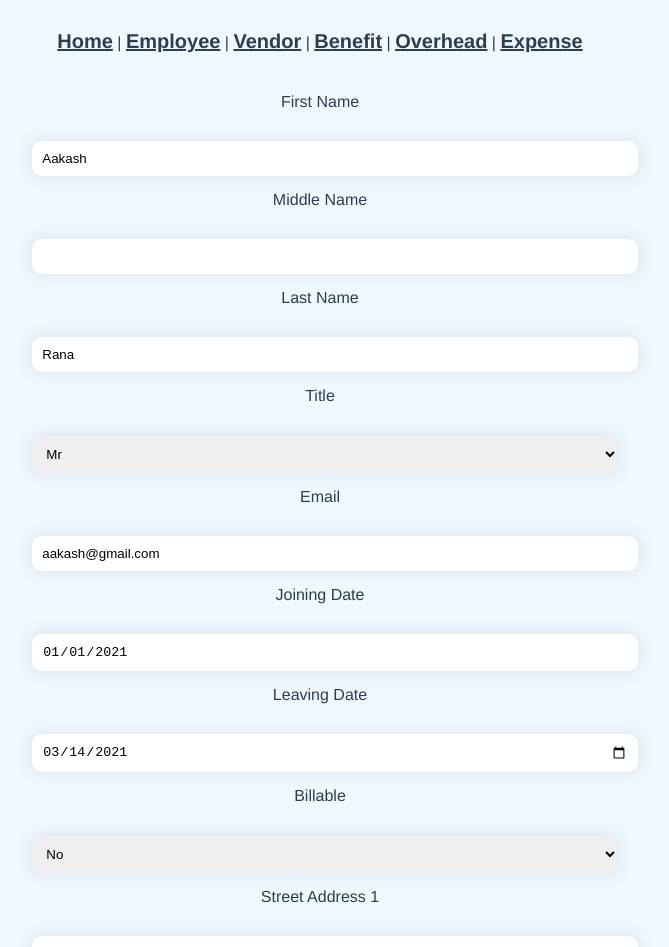
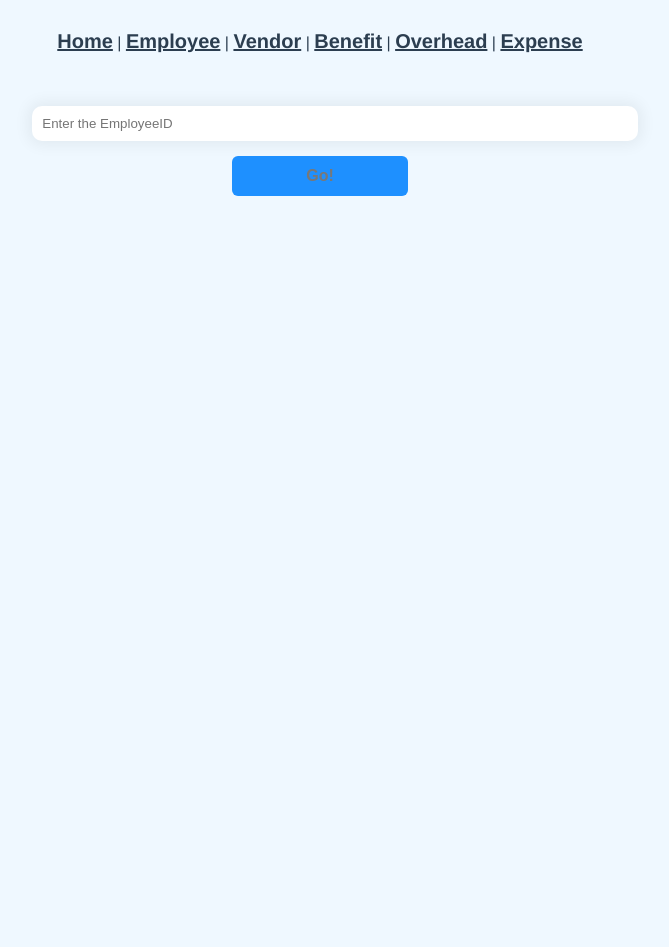
Before and after one commit to A2Rana/vueCode, a Vue app in the folder Vue/fbc/: page /updateEmployee in a window 1280 px wide. Shown: the top 947 px of the page, without its empty margins (320-989 px from the left). After the commit the page ends 800 px from the top, so only its background shows below. Built offline with nearby package versions, Linux system fonts and the light colour scheme.

Commit message:
lot of changes

```diff
--- a/Vue/fbc/public/main.css
+++ b/Vue/fbc/public/main.css
@@ -1,3 +1,63 @@
+table {
+    text-align: center;
+    overflow: hidden;
+    width: 100%;
+    margin: 5px;
+    display: table;
+    padding: 2px 2px 2px 2px;
+    color: #1ebb9c;
+}
+td,
+th {
+    padding: 10px;
+}
+
+/* Background-color of the odd rows */
+tr:nth-child(odd) {
+    background-color: #303d58;
+}
+
+/* Background-color of the even rows */
+tr:nth-child(even) {
+    background-color: #243255;
+}
+
+th {
+    background-color: #1f2739;
+}
+
+td:first-child {
+    color: #fb667a;
+}
+
+tr:hover {
+    background-color: #464a52;
+    -webkit-box-shadow: 0 6px 6px -6px #0e1119;
+    -moz-box-shadow: 0 6px 6px -6px #0e1119;
+    box-shadow: 0 6px 6px -6px #0e1119;
+}
+
+td:hover {
+    background-color: #fff842;
+    color: #403e10;
+    font-weight: bold;
+
+    box-shadow: #7f7c21 -1px 1px, #7f7c21 -2px 2px, #7f7c21 -3px 3px, #7f7c21 -4px 4px, #7f7c21 -5px 5px, #7f7c21 -6px 6px;
+    transform: translate3d(6px, -6px, 0);
+
+    transition-delay: 0s;
+    transition-duration: 0.4s;
+    transition-property: all;
+    transition-timing-function: line;
+}
+
+@media (max-width: 800px) {
+    .container td:nth-child(4),
+    .container th:nth-child(4) {
+        display: none;
+    }
+}
+
 input,
 select {
     padding: 10px;
@@ -14,6 +74,7 @@ label {
 }
 input[type='submit'] {
     background: #1ebb9c;
+    margin-bottom: 40px;
 }
 body {
     background: #eff8ff;
@@ -67,7 +128,7 @@ li:hover {
 
 button {
     display: inline-block;
-    padding: 12px 12px 12px 12px;
+    padding: px 12px 12px 12px;
     background: rgb(220, 220, 220);
     font-weight: bold;
     color: rgb(120, 120, 120);
@@ -77,6 +138,12 @@ button {
     cursor: pointer;
     transition: ease 0.3s;
     font-size: medium;
+    width: 30%;
+    height: 40px;
+    background: dodgerblue;
+    border-radius: 6px;
+    transition: all 0.3s cubic-bezier(0.67, 0.17, 0.4, 0.83);
+    margin: 10px;
 }
 button:hover {
     background: #8bc34a;
--- a/Vue/fbc/src/components/updateForm.vue
+++ b/Vue/fbc/src/components/updateForm.vue
@@ -1,78 +1,93 @@
 <template>
     <form id="updateEmployeeForm" method="POST" action="https://fbc.exitest.com/employee/updateEmployee">
-    <label for="First Name" id="First Name">First Name</label><br />
-    <input id="First Name" type="text" required="" value="Aakash" readonly="" style="margin-top: 4px" />
-    <label for="Middle Name" id="Middle Name">Middle Name</label><br />
-    <input id="Middle Name" type="text" value="" readonly="" style="margin-top: 4px" />
-    <label for="Last Name" id="Last Name">Last Name</label><br />
-    <input id="Last Name" type="text" value="Rana" readonly="" style="margin-top: 4px" />
-    <label id="Title">Title</label><br />
-    <select id="Title" required="">
+        <label for="First Name" id="First Name">First Name</label>
+        <input id="First Name" type="text" required="" v-bind:value="data.FirstName" readonly="" style="margin-top: 4px" /><br />
+        <label for="Middle Name" id="Middle Name">Middle Name</label>
+        <input id="Middle Name" type="text" v-bind:value="data.MiddleName" readonly="" style="margin-top: 4px" /><br />
+        <label for="Last Name" id="Last Name">Last Name</label>
+        <input id="Last Name" type="text" v-bind:value="data.LastName" readonly="" style="margin-top: 4px" /><br />
+        <label id="Title">Title</label>
+        <select id="Title" required="" v-bind:value="data.Title">
             <option value="Mr">Mr</option>
             <option value="Ms">Ms</option>
             <option value="Mrs">Mrs</option>
-    </select><br />
-    <label for="Email" id="Email">Email</label><br />
-    <input id="Email" type="email" required="" value="aakash@gmail.com" readonly="" style="margin-top: 4px" />
-    <label for="Joining Date" id="Joining Date">Joining Date</label><br />
-    <input id="Joining Date" type="date" required="" value="2021-01-01" readonly="" style="margin-top: 4px" />
-    <label for="Leaving Date" id="Leaving Date">Leaving Date</label><br />
-    <input id="Leaving Date" type="date" value="2021-03-14" style="margin-top: 4px" />
-    <label id="Billable">Billable</label><br />
-    <select id="Billable" required="">
-        <option value="false">No</option>
-        <option value="0">Yes</option>
-    </select><br /><label for="Street Address 1" id="Street Address 1">Street Address 1</label><br />
-    <input id="Street Address 1" type="text" required="" value="Sec-4" style="margin-top: 4px" />
-    <label for="Street Address 2" id="Street Address 2">Street Address 2</label><br />
-    <input id="Street Address 2" type="text" value="RailwayRoad" style="margin-top: 4px" />
-    <label for="City" id="City">City</label><br />
-    <input id="City" type="text" required="" value="Gurugram" style="margin-top: 4px" />
-    <label for="Postal Code" id="Postal Code">Postal Code</label><br />
-    <input id="Postal Code" type="number" required="" value="122101" style="margin-top: 4px" />
-    <label for="District" id="District">District</label><br />
-    <input id="District" type="text" required="" value="Gurugram" style="margin-top: 4px" />
-    <label for="State" id="State">State</label><br />
-    <input id="State" type="text" required="" value="Haryana" style="margin-top: 4px" />
+        </select>
+        <br /><br />
+        <label for="Email" id="Email">Email</label>
+        <input id="Email" type="email" required="" v-bind:value="data.Email" readonly="" /><br />
+        <label for="Joining Date" id="Joining Date">Joining Date</label>
+        <input id="Joining Date" type="date" required="" v-bind:value="data.JoiningDate.slice(0, 10)" readonly="" style="margin-top: 4px" /><br />
+        <label for="Leaving Date" id="Leaving Date">Leaving Date</label>
+        <input
+            id="Leaving Date"
+            type="date"
+            v-bind:value="data.LeavingDate === null ? null : data.LeavingDate.slice(0, 10)"
+            style="margin-top: 4px"
+        /><br />
+        <label id="Billable">Billable</label>
+        <select id="Billable" v-bind:value="data.IsBillable === true ? 'No' : 'Yes'" required="">
+            <option value="0">No</option>
+            <option value="1">Yes</option>
+        </select>
+        <br /><br /><label for="Street Address 1" id="Street Address 1">Street Address 1</label>
+        <input id="Street Address 1" type="text" required="" v-bind:value="data.StreetAddress1" style="margin-top: 4px" /><br />
+        <label for="Street Address 2" id="Street Address 2">Street Address 2</label>
+        <input id="Street Address 2" type="text" v-bind:value="data.StreetAddress2" style="margin-top: 4px" /><br />
+        <label for="City" id="City">City</label>
+        <input id="City" type="text" required="" v-bind:value="data.City" style="margin-top: 4px" /><br />
+        <label for="Postal Code" id="Postal Code">Postal Code</label>
+        <input id="Postal Code" type="number" required="" v-bind:value="data.PostalCode" style="margin-top: 4px" /><br />
+        <label for="District" id="District">District</label>
+        <input id="District" type="text" required="" v-bind:value="data.District" style="margin-top: 4px" /><br />
+        <label for="State" id="State">State</label>
+        <input id="State" type="text" required="" v-bind:value="data.State" style="margin-top: 4px" /><br />
         <label for="Country" id="Country">Country</label>
-    <br /><input id="Country" type="text" required="" value="India" style="margin-top: 4px" />
+        <br /><br /><input id="Country" type="text" required="" v-bind:value="data.Country" style="margin-top: 4px" /><br />
         <label id="Is Address Permanent">Is Address Permanent</label>
-    <br />
-    <select id="Is Address Permanent" required="">
-        <option value="false">No</option>
-        <option value="0">Yes</option>
+        <br /><br />
+        <select id="Is Address Permanent" v-bind:value="data.IsPermanent" required="">
+            <option value="0">No</option>
+            <option value="1">Yes</option>
         </select>
-    <br />
-    <label for="Office Number" id="Office Number">Office Number</label><br />
-    <input id="Office Number" type="number" required="" value="9875064321" style="margin-top: 4px" />
-    <label for="Mobile Number" id="Mobile Number">Mobile Number</label><br />
-    <input id="Mobile Number" type="number" required="" value="100" style="margin-top: 4px" />
+        <br /><br />
+        <label for="Office Number" id="Office Number">Office Number</label>
+        <input id="Office Number" type="number" required="" v-bind:value="data.Office" style="margin-top: 4px" /><br />
+        <label for="Mobile Number" id="Mobile Number">Mobile Number</label>
+        <input id="Mobile Number" type="number" required="" v-bind:value="data.Mobile" style="margin-top: 4px" /><br />
         <label for="LandLine Number" id="LandLine Number">LandLine Number</label>
-    <br />
-    <input id="LandLine Number" type="number" value="40116881" style="margin-top: 4px" />
+        <br /><br />
+        <input id="LandLine Number" type="number" v-bind:value="data.LandLine" style="margin-top: 4px" /><br />
         <label for="Bank Name" id="Bank Name">Bank Name</label>
-    <br /><input id="Bank Name" type="text" required="" value="BNY" style="margin-top: 4px" />
-    <label for="Account No." id="Account No.">Account No.</label><br /><input id="Account No." type="number" required="" value="100200300" style="margin-top: 4px" />
-    <label for="IFSC" id="IFSC">IFSC</label><br />
-    <input id="IFSC" type="text" required="" value="CNRB5056" style="margin-top: 4px" />
-    <label for="Branch Name" id="Branch Name">Branch Name</label><br />
-    <input id="Branch Name" type="text" required="" value="Rajendra Park" style="margin-top: 4px" />
-    <label for="PAN" id="PAN">PAN</label><br />
-    <input id="PAN" type="text" required="" value="" readonly="" style="margin-top: 4px" />
-    <label id="Status">Status</label><br />
-    <select id="Status" required="">
+        <br /><br /><input id="Bank Name" type="text" required="" v-bind:value="data.BankName" style="margin-top: 4px" /><br />
+        <label for="Account No." id="Account No.">Account No.</label
+        ><input id="Account No." type="number" required="" v-bind:value="data.AccountNo" style="margin-top: 4px" /><br />
+        <label for="IFSC" id="IFSC">IFSC</label>
+        <input id="IFSC" type="text" required="" v-bind:value="data.IFSC" style="margin-top: 4px" /><br />
+        <label for="Branch Name" id="Branch Name">Branch Name</label>
+        <input id="Branch Name" type="text" required="" v-bind:value="data.BranchName" style="margin-top: 4px" /><br />
+        <label for="PAN" id="PAN">PAN</label>
+        <input id="PAN" type="text" required="" v-bind:value="data.PAN" readonly="" style="margin-top: 4px" /><br />
+        <label id="Status">Status</label>
+        <select id="Status" required="" v-bind:value="data.Status">
             <option value="Terminated">Terminated</option>
             <option value="Active">Active</option>
             <option value="Intern">Intern</option>
             <option value="On Bench">On Bench</option>
-    </select><br /><input name="id" value="2" style="visibility: hidden" />
-    <input type="submit" value="Submit" />
+        </select>
+        <br /><br />
+        <input type="submit" value="Submit" /><br />
     </form>
 </template>
 
 <script>
 export default {
-    name: 'UpdateForm'
+    name: 'UpdateForm',
+    props: {
+        data: Array,
+    },
+    mounted() {
+        console.log(this.data);
+    },
 };
 </script>
 
--- a/Vue/fbc/src/router/index.js
+++ b/Vue/fbc/src/router/index.js
@@ -1,3 +1,4 @@
+/* eslint-disable prettier/prettier */
 import { createRouter, createWebHistory } from 'vue-router';
 
 const routes = [
--- a/Vue/fbc/src/views/Employees/addEmployee.vue
+++ b/Vue/fbc/src/views/Employees/addEmployee.vue
@@ -15,9 +15,6 @@ export default {
 </script>
 
 <style scoped>
-table {
-    display: inline-block;
-}
 h1 {
     background: -webkit-repeating-radial-gradient(yellow, white);
     padding: 15px;
--- a/Vue/fbc/src/views/Employees/updateEmployee.vue
+++ b/Vue/fbc/src/views/Employees/updateEmployee.vue
@@ -1,20 +1,51 @@
 <template>
-    <UpdateForm></UpdateForm>
+    <div v-show="start">
+        <label for="EmployeeID"></label>
+        <input v-model="empID" placeholder="Enter the EmployeeID" />
+        <button @click="getEmpId()">Go!</button>
+    </div>
+    <div v-if="show">
+        <h2>Update your details..</h2>
+        <UpdateForm v-bind:data="data"></UpdateForm>
+    </div>
 </template>
 
 <script>
 import UpdateForm from '@/components/updateForm';
 
 export default {
-    name:'UpdateEmployee',
-    components:{
-        UpdateForm
-    }
+    name: 'UpdateEmployee',
+    components: {
+        UpdateForm,
+    },
+    data() {
+        return {
+            empID: '',
+            data: [],
+            show: false,
+            start: true,
+        };
+    },
+    methods: {
+        async getEmpId() {
+            if (this.empID === '') {
+                return alert('Enter the employee ID');
+            }
+            if (isNaN(Number(this.empID))) {
+                return alert('Enter valid employee ID');
+            }
+            this.data = await fetch(`https://fbc.exitest.com/employee/allEmployeeDetails/id=${this.empID}`);
+            this.data = (await this.data.json())[0];
+            this.show = true;
+            this.start = false;
+        },
+    },
 };
 </script>
 
 <style scoped>
-    table{
-        display: inline-block;
-    }
+h2 {
+    background: -webkit-repeating-radial-gradient(yellow, white);
+    padding: 15px;
+}
 </style>
--- a/Vue/fbc/src/views/Employees/viewEmployee.vue
+++ b/Vue/fbc/src/views/Employees/viewEmployee.vue
@@ -41,8 +41,4 @@ export default {
 };
 </script>
 
-<style scoped>
-table {
-    display: inline-block;
-}
-</style>
+<style scoped></style>
--- a/Vue/fbc/src/views/Vendors/updateVendor.vue
+++ b/Vue/fbc/src/views/Vendors/updateVendor.vue
@@ -1,20 +1,51 @@
 <template>
-    <UpdateForm></UpdateForm>
+    <div v-show="start">
+        <label for="VendorID"></label>
+        <input v-model="vendorID" placeholder="Enter the EmployeeID" />
+        <button @click="getVendorId()">Go!</button>
+    </div>
+    <div v-if="show">
+        <h2>Update your details..</h2>
+        <UpdateForm v-bind:data="data"></UpdateForm>
+    </div>
 </template>
 
 <script>
 import UpdateForm from '@/components/updateForm';
 
 export default {
-    name:'UpdateVendor',
-    components:{
-        UpdateForm
-    }
+    name: 'UpdateEmployee',
+    components: {
+        UpdateForm,
+    },
+    data() {
+        return {
+            vendorID: '',
+            data: [],
+            show: false,
+            start: true,
+        };
+    },
+    methods: {
+        async getVendorId() {
+            if (this.vendorID === '') {
+                return alert('Enter the Vendor ID');
+            }
+            if (isNaN(Number(this.vendorID))) {
+                return alert('Enter valid employee ID');
+            }
+            this.data = await fetch(`https://fbc.exitest.com/vendor/allVendorDetails/id=${this.vendorID}`);
+            this.data = (await this.data.json())[0];
+            this.show = true;
+            this.start = false;
+        },
+    },
 };
 </script>
 
 <style scoped>
-    table{
-        display: inline-block;
-    }
+h2 {
+    background: -webkit-repeating-radial-gradient(yellow, white);
+    padding: 15px;
+}
 </style>
```
Also changed, not shown: Vue/fbc/src/views/Benefits/expenseBenefit.vue (+21 -22 lines), Vue/fbc/src/views/Expense.vue (+6 -6 lines), Vue/fbc/src/views/Overheads/expenseOverhead.vue (+21 -22 lines), Vue/fbc/src/views/Vendors/addVendor.vue (+9 -7 lines). Lines whose indentation alone changed are shown as unchanged.
